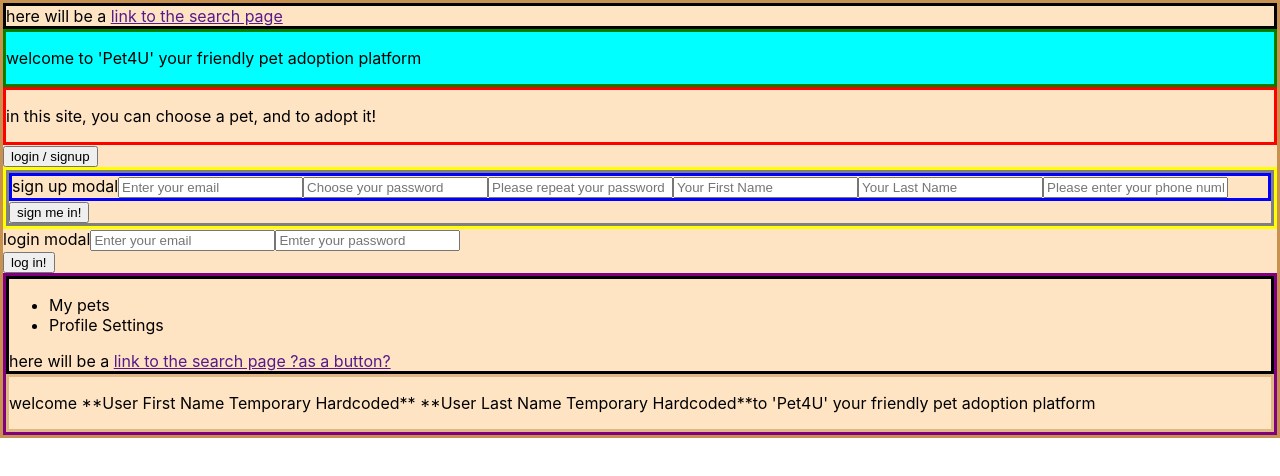
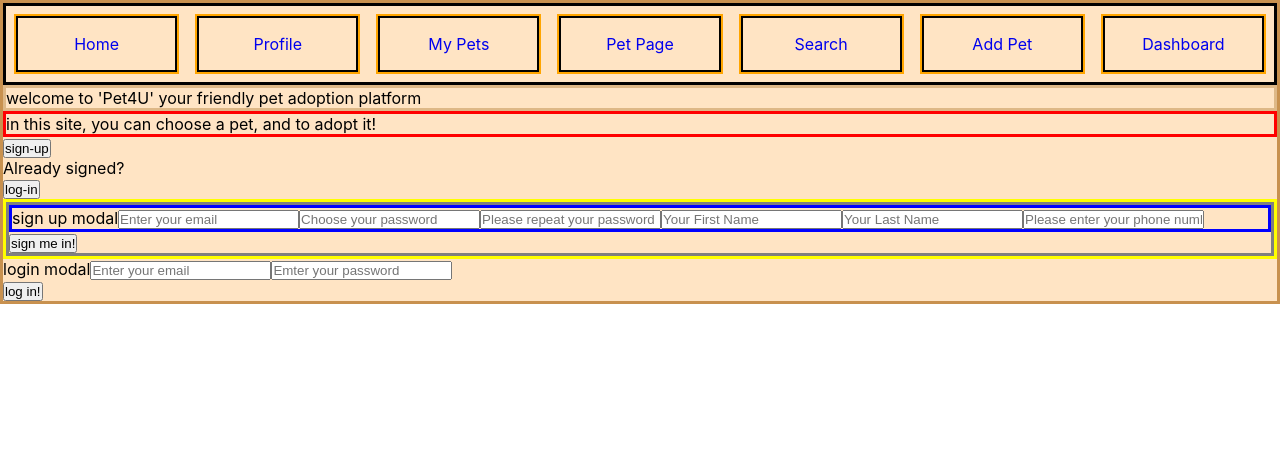
Before and after one commit to mark-itc/pat-addoption-ZeevGinzburg, a React (Create React App) app in the folder Frontend/pet-addoption-platform-zeev/: page / in a window 1280 px wide. Shown: the top 476 px of the page. Built offline with nearby package versions, Linux system fonts and the light colour scheme.

Commit message:
basic components and nav bar

```diff
--- a/Frontend/pet-addoption-platform-zeev/src/App.css
+++ b/Frontend/pet-addoption-platform-zeev/src/App.css
@@ -1,3 +1,8 @@
+* {
+    margin: 0;
+    padding: 0;
+    box-sizing: border-box;
+}
 .home-page-temp {
     background-color: bisque;
     border: 3px solid  rgb(200, 145, 79);
@@ -64,3 +69,25 @@ div.admin-page-adding-pets {
 div.admin-page-dashboard {
     border: 3px solid fuchsia;
 }
+/* nav bar style  */
+nav ul {
+    display: flex;
+
+}
+
+nav li {
+    list-style-type: none;
+    border: 2px solid orange;
+    flex: 10%;
+    text-align: center;
+    text-justify: auto;
+    margin: 0.5rem;
+
+}
+
+nav li a {
+    text-decoration: none;
+    display: block;
+    padding: 1rem 0.5rem;
+    border: 2px solid black;
+}
--- /dev/null
+++ b/Frontend/pet-addoption-platform-zeev/src/components/log-in-modal.jsx
@@ -0,0 +1,24 @@
+function LogInModal() {
+    return(
+        <div className="log-in-modal">
+        <form>
+          <div className="log-in-modal-content">login modal
+            <input type='email'
+            placeholder='Enter your email'
+            value=""
+            onChange=""/>
+            <input type='password'
+            placeholder='Emter your password'
+            value=""
+            onChange=""/>
+          </div>
+          <button>
+          log in!
+          </button>
+        </form>
+    </div>
+
+    )
+}
+
+export default LogInModal;
--- /dev/null
+++ b/Frontend/pet-addoption-platform-zeev/src/components/navbar.jsx
@@ -0,0 +1,86 @@
+import { NavLink } from 'react-router-dom';
+
+function Navbar () {
+    const activeClassName = 'viewed'
+
+    return (
+      <nav className='Navbar'>
+        <ul>
+          <li>
+            <NavLink
+              to='/'
+              className={({ isActive }) =>
+                isActive ? activeClassName : undefined
+              }
+            >
+              Home
+            </NavLink>
+          </li>
+          <li>
+            <NavLink
+              to='/profile-settings'
+              className={({ isActive }) =>
+                isActive ? activeClassName : undefined
+              }
+            >
+              Profile
+            </NavLink>
+          </li>
+          <li>
+            <NavLink
+              to='/my-pets'
+              className={({ isActive }) =>
+                isActive ? activeClassName : undefined
+              }
+            >
+              My Pets
+            </NavLink>
+          </li>
+          <li>
+            <NavLink
+            //temporary link - need to be linked from my pets / search page
+              to='/pet-page'
+              className={({ isActive }) =>
+                isActive ? activeClassName : undefined
+              }
+            >
+              Pet Page
+            </NavLink>
+          </li>
+          <li>
+            <NavLink
+            //temporary - need to replace with search bar
+              to='/search'
+              className={({ isActive }) =>
+                isActive ? activeClassName : undefined
+              }
+            >
+              Search
+            </NavLink>
+          </li>
+          <li>
+            <NavLink
+              to='/admin-add-pet'
+              className={({ isActive }) =>
+                isActive ? activeClassName : undefined
+              }
+            >
+              Add Pet
+            </NavLink>
+          </li>
+          <li>
+            <NavLink
+              to='/admin-dashboard'
+              className={({ isActive }) =>
+                isActive ? activeClassName : undefined
+              }
+            >
+              Dashboard
+            </NavLink>
+          </li>
+        </ul>
+      </nav>
+    )
+  }
+
+  export default Navbar;
--- /dev/null
+++ b/Frontend/pet-addoption-platform-zeev/src/components/open-modal-button.jsx
@@ -0,0 +1,21 @@
+import { useState } from "react";
+function OpenModalButton(props) {
+    const { action} = props;
+    let {isModalOpened } = props;
+
+    function openModal(e) {
+        e.preventDefault();
+        isModalOpened = true;
+        console.log(isModalOpened);
+
+    }
+
+    return (
+        <>
+            <button className="open-modal-button" onClick={openModal}>{action} </button>
+        </>
+    )
+
+}
+
+export default OpenModalButton;
--- /dev/null
+++ b/Frontend/pet-addoption-platform-zeev/src/components/sign-up-modal.jsx
@@ -0,0 +1,45 @@
+function SignUpModal() {
+    return(
+        <div className="sign-up-modal">
+          <form className="sign-up">
+            <div className="sign-up-modal-content"> sign up modal
+              <input type='email'
+              placeholder='Enter your email'
+              value=""
+              onChange=""/>
+              <input type='password'
+              placeholder='Choose your password'
+              value=""
+              onChange=""/>
+              <input type='password'
+              placeholder='Please repeat your password'
+              value=""
+              onChange=""/>
+              <input
+              type='text'
+              placeholder='Your First Name'
+              value=""
+              onChange=""
+              />
+              <input
+              type='text'
+              placeholder='Your Last Name'
+              value=""
+              onChange=""
+              />
+              <input
+              type='tel'
+              placeholder='Please enter your phone number'
+              value=""
+              onChange=""
+              />
+            </div>
+          <button>
+            sign me in!
+          </button>
+          </form>
+        </div>
+    )
+}
+
+export default SignUpModal;
--- a/Frontend/pet-addoption-platform-zeev/src/pages/add-pet.jsx
+++ b/Frontend/pet-addoption-platform-zeev/src/pages/add-pet.jsx
@@ -1,7 +1,9 @@
+import Navbar from "../components/navbar";
 function AddPet() {
     return(
                 <div className="admin-page-adding-pets">
-          <form className="form-for-adding-pets">
+                        <Navbar/>
+                  <form className="form-for-adding-pets">
           <h2>New Pet Details</h2>
             <label name="type" >Pet's Type</label>
             <input type="text" name="type" placeholder="insert type of animal"></input>
--- a/Frontend/pet-addoption-platform-zeev/src/pages/dashboard.jsx
+++ b/Frontend/pet-addoption-platform-zeev/src/pages/dashboard.jsx
@@ -1,6 +1,8 @@
+import Navbar from "../components/navbar";
 function Dashboard() {
     return(
         <div className="admin-page-dashboard">
+                <Navbar/>
         <h2>List of Users</h2>
         <h3>Admins</h3>
         <ul>
--- a/Frontend/pet-addoption-platform-zeev/src/pages/homepage.jsx
+++ b/Frontend/pet-addoption-platform-zeev/src/pages/homepage.jsx
@@ -1,15 +1,21 @@
+import OpenModalButton from "../components/open-modal-button";
+import Navbar from "../components/navbar";
+import SignUpModal from "../components/sign-up-modal";
+import LogInModal from "../components/log-in-modal";
+
+
+let isLoggedIn = false;
 const userFirstName = "**User First Name Temporary Hardcoded**";
 const userLastName = "**User Last Name Temporary Hardcoded**";
-
+let isModalOpened = false;
+let action;
 function HomePage() {
     return (
 <div className="home-page-temp">
-      <nav>
-        here will be a  <a href=""> link to the search page</a>
-      </nav>
-      <header className="App-header">
-        <p>
-        welcome to 'Pet4U' your friendly pet adoption platform
+      <Navbar/>
+
+      <header className="login-header">
+        <p>{`welcome ${isLoggedIn ? userFirstName : ""}  ${isLoggedIn ?userLastName : ""}to 'Pet4U' your friendly pet adoption platform`}
         </p>
       </header>
       <div className="explain">
@@ -17,79 +23,17 @@ function HomePage() {
           in this site, you can choose a pet, and to adopt it!
         </p>
       </div>
-        <button>
-          login / signup
-        </button>
-      <div className="sign-up-modal">
-          <form className="sign-up">
-            <div className="sign-up-modal-content"> sign up modal
-              <input type='email'
-              placeholder='Enter your email'
-              value=""
-              onChange=""/>
-              <input type='password'
-              placeholder='Choose your password'
-              value=""
-              onChange=""/>
-              <input type='password'
-              placeholder='Please repeat your password'
-              value=""
-              onChange=""/>
-              <input
-              type='text'
-              placeholder='Your First Name'
-              value=""
-              onChange=""
-              />
-              <input
-              type='text'
-              placeholder='Your Last Name'
-              value=""
-              onChange=""
-              />
-              <input
-              type='tel'
-              placeholder='Please enter your phone number'
-              value=""
-              onChange=""
-              />
-            </div>
-          <button>
-            sign me in!
-          </button>
-          </form>
+      <OpenModalButton isModalOpened={isModalOpened} action="sign-up"/>
+        <p>Already signed? </p>
+      <OpenModalButton isModalOpened={isModalOpened} action="log-in"/>
+      <SignUpModal/>
+      <LogInModal/>
+
+
+
+
         </div>
-        <div className="log-in-modal">
-          <form>
-            <div className="log-in-modal-content">login modal
-              <input type='email'
-              placeholder='Enter your email'
-              value=""
-              onChange=""/>
-              <input type='password'
-              placeholder='Emter your password'
-              value=""
-              onChange=""/>
-            </div>
-            <button>
-            log in!
-            </button>
-          </form>
-      </div>
-        <div className="homepage-temp">
-          <nav>
-            <ul>
-              <li className="link to a page">My pets</li>
-              <li className="link to a page">Profile Settings</li>
-            </ul>
-        here will be a  <a href=""> link to the search page ?as a button?</a>
-        </nav>
-      <header className="login-header">
-        <p>{`welcome ${userFirstName}  ${userLastName}to 'Pet4U' your friendly pet adoption platform`}
-        </p>
-      </header>
-        </div>
-        </div>
+
     );
 }
 
--- a/Frontend/pet-addoption-platform-zeev/src/pages/my-pets-page.jsx
+++ b/Frontend/pet-addoption-platform-zeev/src/pages/my-pets-page.jsx
@@ -1,3 +1,5 @@
+import Navbar from "../components/navbar";
+
 //need to make the pets array a context or props - and after that it need to be taken from the server...
 const pets = [
     {
@@ -20,6 +22,7 @@ const pets = [
 function MyPetsPage() {
     return(
         <div className="my-pets-page-temp">
+                <Navbar/>
           <p className="if-no-pets">you currently do not own or foster any pets</p>
           <div className="card-container">
             <div className="pet-card">
--- a/Frontend/pet-addoption-platform-zeev/src/pages/pet-page.jsx
+++ b/Frontend/pet-addoption-platform-zeev/src/pages/pet-page.jsx
@@ -1,3 +1,5 @@
+import Navbar from "../components/navbar";
+
 //need to make the pets array a context or props - and after that it need to be taken from the server...
 const pets = [
     {
@@ -21,7 +23,7 @@ const pets = [
 function PetPage() {
      return (
     <div className="pet-page">
-    <p>TEST TEST TEST!!</p>
+            <Navbar/>
     <p className="pet's Type">{pets[0].type}</p>
     <p className="pet's name">{pets[0].name}</p>
     <p className="pet's status">{pets[0].status}</p>
--- a/Frontend/pet-addoption-platform-zeev/src/pages/profile-settings-page.jsx
+++ b/Frontend/pet-addoption-platform-zeev/src/pages/profile-settings-page.jsx
@@ -1,3 +1,4 @@
+import Navbar from "../components/navbar";
 //need to change it to context ..
 
 const userFirstName = "**User First Name Temporary Hardcoded**";
@@ -6,6 +7,8 @@ const userLastName = "**User Last Name Temporary Hardcoded**";
 function ProfileSettingsPage() {
     return(
         <div className="profile-settings-page-temp">
+                <Navbar/>
+
         <nav>
           <ul>
             <li className="link to a page">My pets</li>
--- a/Frontend/pet-addoption-platform-zeev/src/pages/search-page.jsx
+++ b/Frontend/pet-addoption-platform-zeev/src/pages/search-page.jsx
@@ -1,7 +1,10 @@
+import Navbar from "../components/navbar";
+
 function SearchPage() {
     return(
 
         <div className="search-page-temp">
+                <Navbar/>
           <div className="search-bar">
             basic search / advanced search
             <h2>basic search</h2>
```
